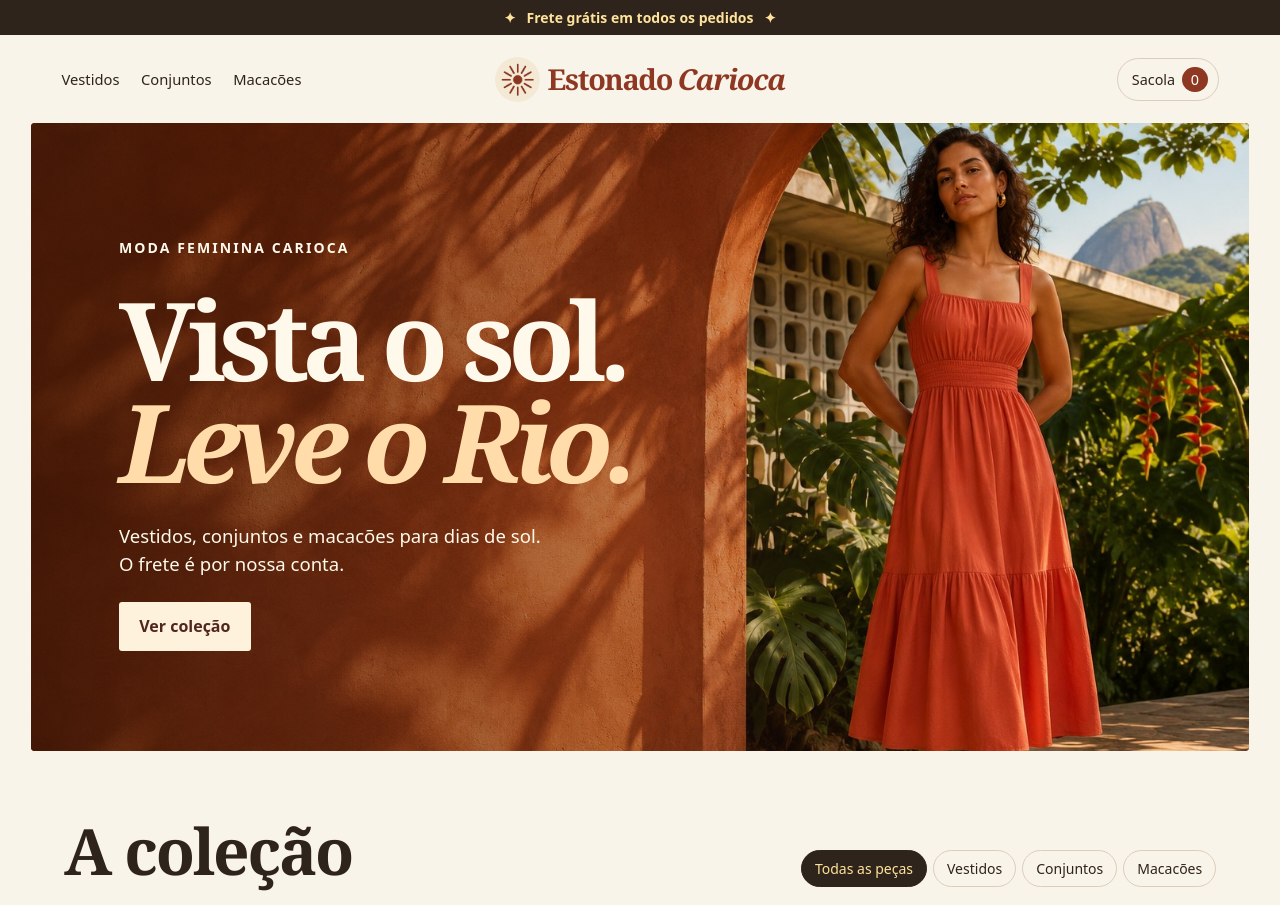
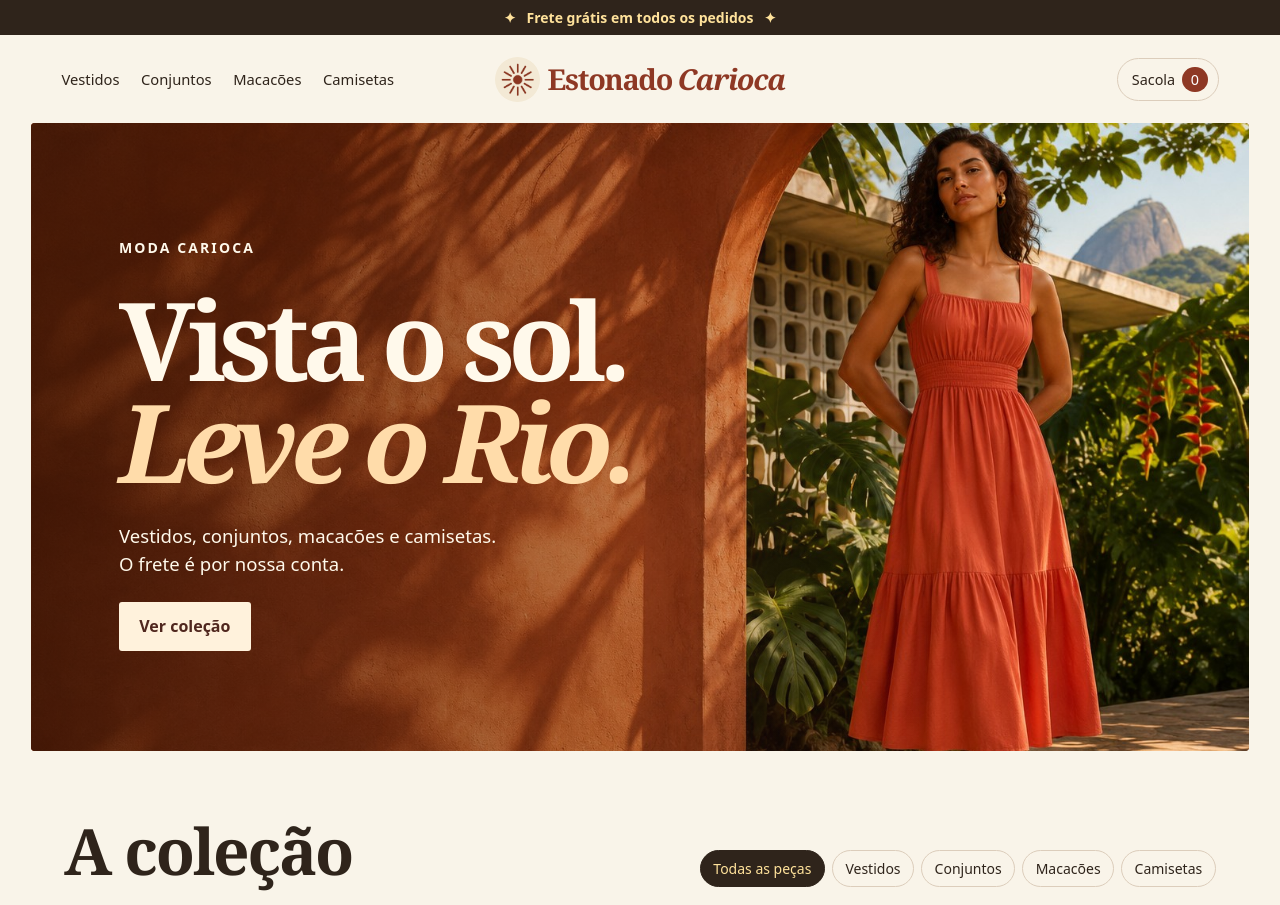
Before and after one commit to roberttloja676-cyber/siteprinc, a website with bundled scripts: page public/index.html in a window 1280 px wide. Shown: the top 905 px of the page. Built offline with nearby package versions, Linux system fonts and the light colour scheme.

Commit message:
Adiciona cinco anúncios de camisetas por R$ 149

```diff
--- a/public/catalog.mjs
+++ b/public/catalog.mjs
@@ -9,6 +9,31 @@ export const products = [
   { id: 'conjunto-saia-roxo', category: 'Conjuntos', name: 'Conjunto Blusa e Saia Midi', color: 'Roxo', price: 19000, image: '/assets/conjunto-saia-roxo.jpg', source: 'https://www.instagram.com/estonadocarioca/p/DejtSrvzE_7/' },
   { id: 'macacao', category: 'Macacões', name: 'Macacão Fim de Tarde', color: 'Chocolate', price: 29000, image: '/assets/macacao.jpg' },
   { id: 'macacao-azul', category: 'Macacões', name: 'Macacão de Alças', color: 'Azul-marinho', price: 29000, image: '/assets/macacao-azul.jpg', source: 'https://www.instagram.com/estonadocarioca/p/DejthtOG6KY/' },
+  {
+    id: 'camiseta-021-grafite', category: 'Camisetas', name: 'Camiseta 021 Grafite', color: 'Grafite',
+    price: 14900, image: '/assets/camiseta-021-grafite.jpg', source: 'https://www.instagram.com/estonadocarioca/',
+    description: 'Gola redonda e mangas curtas, com estampa 021 em traços claros sobre o fundo grafite.'
+  },
+  {
+    id: 'camiseta-created-in-rio', category: 'Camisetas', name: 'Camiseta Created in Rio', color: 'Coral',
+    price: 14900, image: '/assets/camiseta-created-in-rio.jpg', source: 'https://www.instagram.com/estonadocarioca/',
+    description: 'Camiseta coral de gola redonda e mangas curtas, com a frase “Created in Rio” estampada no peito.'
+  },
+  {
+    id: 'camiseta-sol-no-mar', category: 'Camisetas', name: 'Camiseta Sol no Mar', color: 'Amarelo-mostarda',
+    price: 14900, image: '/assets/camiseta-sol-no-mar.jpg', source: 'https://www.instagram.com/estonadocarioca/',
+    description: 'Gola redonda, mangas curtas e estampa circular com sol e mar em azul e amarelo.'
+  },
+  {
+    id: 'camiseta-021-montanhas', category: 'Camisetas', name: 'Camiseta 021 Montanhas', color: 'Roxo',
+    price: 14900, image: '/assets/camiseta-021-montanhas.jpg', source: 'https://www.instagram.com/estonadocarioca/',
+    description: 'Camiseta roxa de gola redonda e mangas curtas, com montanhas em traço fino e o número 021.'
+  },
+  {
+    id: 'camiseta-coqueiros', category: 'Camisetas', name: 'Camiseta Coqueiros', color: 'Azul-royal',
+    price: 14900, image: '/assets/camiseta-coqueiros.jpg', source: 'https://www.instagram.com/estonadocarioca/',
+    description: 'Camiseta azul de gola redonda e mangas curtas, com coqueiros em preto sobre uma estampa clara.'
+  },
 ];
 
 export const sizes = ['P', 'M', 'G'];
--- a/public/index.html
+++ b/public/index.html
@@ -4,7 +4,7 @@
   <meta charset="utf-8">
   <meta name="viewport" content="width=device-width, initial-scale=1">
   <meta name="theme-color" content="#f9f4e9">
-  <meta name="description" content="Estonado Carioca. Vestidos, conjuntos e macacões com frete grátis.">
+  <meta name="description" content="Estonado Carioca. Vestidos, conjuntos, macacões e camisetas com frete grátis.">
   <title>Estonado Carioca | Moda feminina</title>
   <link rel="icon" href="/assets/mark.png">
   <link rel="preconnect" href="https://fonts.gstatic.com" crossorigin>
@@ -14,7 +14,7 @@
 <body data-page="store">
   <div class="shipping-bar">✦ &nbsp; Frete grátis em todos os pedidos &nbsp; ✦</div>
   <header class="header">
-    <nav aria-label="Categorias da loja"><a href="#colecao" data-select="Vestidos">Vestidos</a><a href="#colecao" data-select="Conjuntos">Conjuntos</a><a href="#colecao" data-select="Macacões">Macacões</a></nav>
+    <nav aria-label="Categorias da loja"><a href="#colecao" data-select="Vestidos">Vestidos</a><a href="#colecao" data-select="Conjuntos">Conjuntos</a><a href="#colecao" data-select="Macacões">Macacões</a><a href="#colecao" data-select="Camisetas">Camisetas</a></nav>
     <a class="logo" href="/" aria-label="Estonado Carioca, início"><img class="brand-sun" src="/assets/mark.png" alt="" width="42" height="42"><span>Estonado<em>Carioca</em></span></a>
     <button class="bag" type="button" aria-haspopup="dialog" id="open-bag">Sacola <span id="bag-count">0</span></button>
   </header>
@@ -22,9 +22,9 @@
     <section class="hero" aria-labelledby="hero-title">
       <img src="/assets/hero.jpg" alt="" fetchpriority="high">
       <div class="hero-inner">
-        <p class="eyebrow">MODA FEMININA CARIOCA</p>
+        <p class="eyebrow">MODA CARIOCA</p>
         <h1 id="hero-title">Vista o sol.<br><em>Leve o Rio.</em></h1>
-        <p>Vestidos, conjuntos e macacões para dias de sol.<br class="desktop"> O frete é por nossa conta.</p>
+        <p>Vestidos, conjuntos, macacões e camisetas.<br class="desktop"> O frete é por nossa conta.</p>
         <a class="button light" href="#colecao">Ver coleção</a>
       </div>
     </section>
@@ -36,6 +36,7 @@
           <button type="button" data-filter="Vestidos" aria-pressed="false">Vestidos</button>
           <button type="button" data-filter="Conjuntos" aria-pressed="false">Conjuntos</button>
           <button type="button" data-filter="Macacões" aria-pressed="false">Macacões</button>
+          <button type="button" data-filter="Camisetas" aria-pressed="false">Camisetas</button>
         </div>
       </div>
       <div class="product-grid" id="products"></div>
--- a/public/store.mjs
+++ b/public/store.mjs
@@ -72,6 +72,7 @@ function setupStore() {
     $('#products').innerHTML = visible.map(product => `<article class="product">
       <img src="${product.image}" alt="${product.name} em ${product.color}" width="627" height="627" loading="lazy">
       <h3>${product.name}</h3><p>${product.color}</p>
+      ${product.description ? `<p>${product.description}</p>` : ''}
       <p class="photo-note">${product.source ? `<a href="${product.source}" target="_blank" rel="noopener">Foto do Instagram</a>` : 'Foto ilustrativa'}</p>
       <p class="price">${formatPrice(product.price)}</p>
       <form data-product="${product.id}">
```
